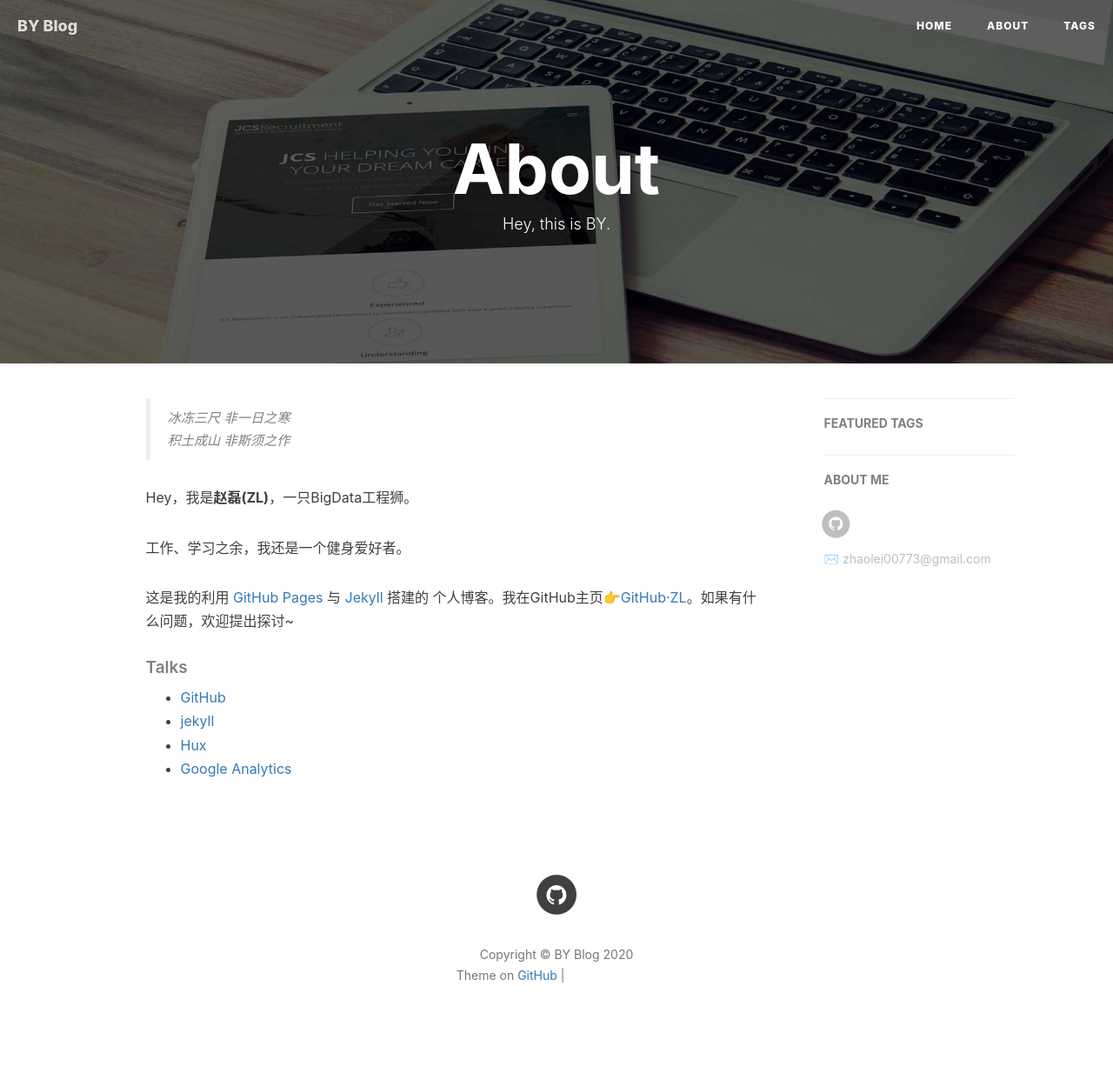
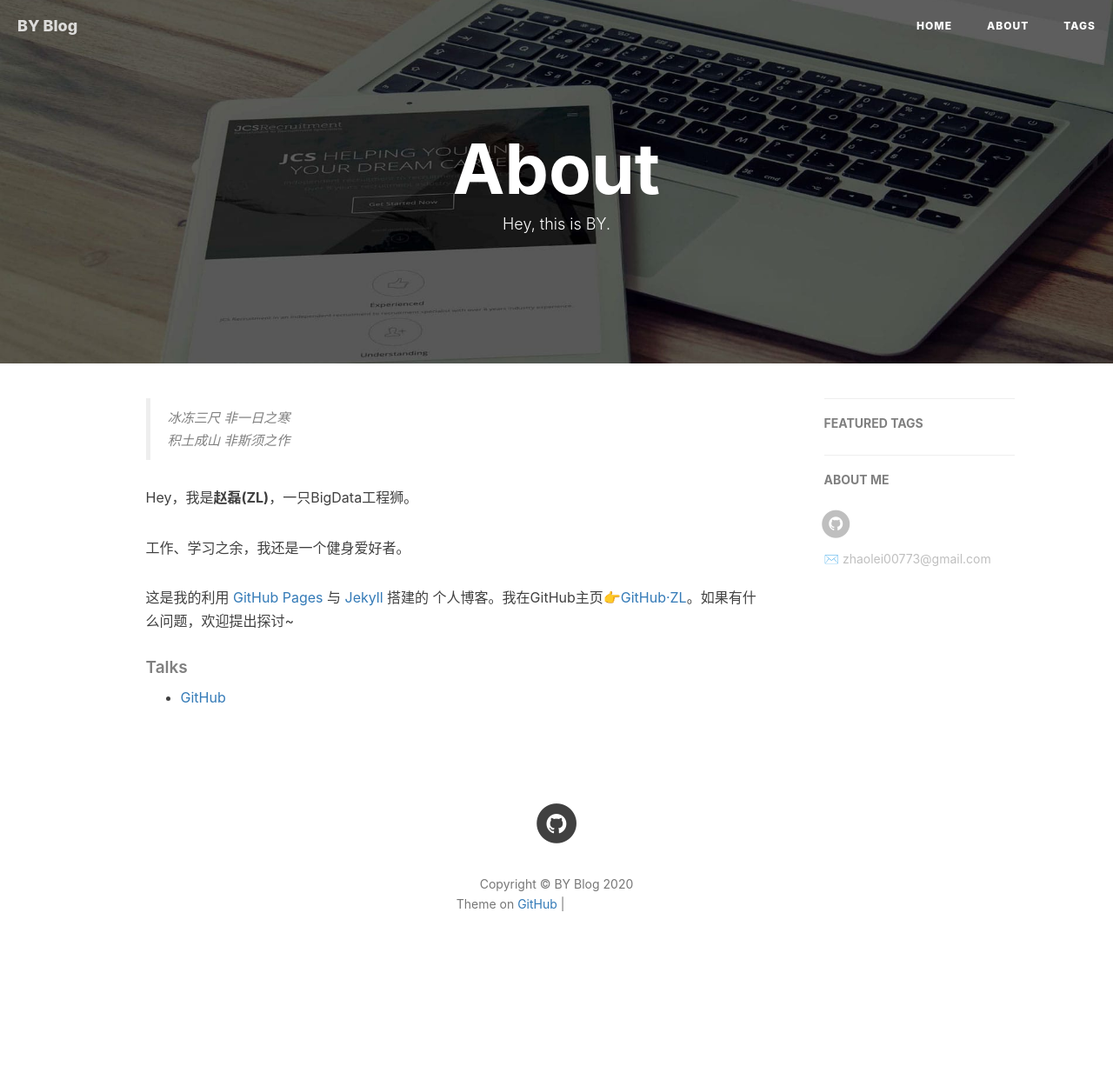
Before and after one commit to zhaolei00773/zhaolei00773.github.io, a Jekyll site: the page built from about.html, in a window 1280 px wide. Shown: the whole page at 87% size. Built offline with Jekyll 4.4.1, drawn with Linux system fonts in a browser that asks for light colours; nearby versions of some CDN libraries; comment, search, counter and statistics services are not loaded; after the commit the page ends 1144 px from its top, so only the background shows below that; grey boxes are pictures that could not be loaded.

Commit message:
Update about.html

```diff
--- a/about.html
+++ b/about.html
@@ -30,9 +30,9 @@ header-img: "img/post-bg-rwd.jpg"
 
     <ul>
         <li><a href="https://github.com">GitHub</a></li>
-        <li><a href="http://jekyll.com.cn/">jekyll</a></li>
-        <li><a href="http://huangxuan.me/">Hux</a></li>
-        <li><a href="https://analytics.google.com/analytics">Google Analytics</a></li>
+        <!-- <li><a href="http://jekyll.com.cn/">jekyll</a></li> -->
+        <!-- <li><a href="http://huangxuan.me/">Hux</a></li>  -->
+        <!-- <li><a href="https://analytics.google.com/analytics">Google Analytics</a></li>  -->
     </ul>
 </div>
 
```
